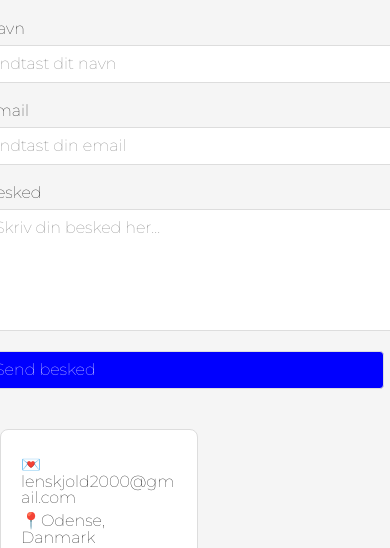
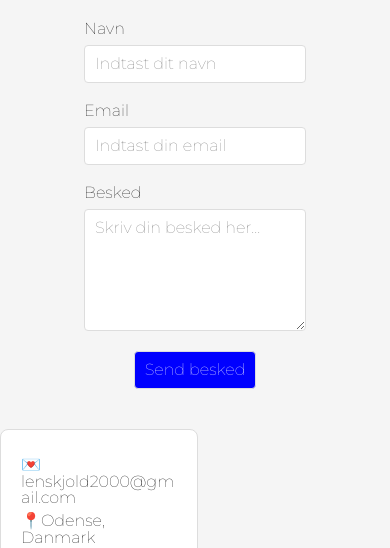
Before and after one commit to helenalenskjold/1semestereksamen, a plain HTML site: page kontaktmig.html in a window 390 px wide. Shown: the part 264-812 px from the top of the page. Drawn offline with Linux system fonts and the light colour scheme.

Commit message:
opdateret kontakt mig formularen

```diff
--- a/stylesheet.css
+++ b/stylesheet.css
@@ -459,6 +459,7 @@ textarea {
     flex-direction: column;
     justify-content: center;
     align-content: center;
+    width: auto;
     background-color: #0000ff;
     color: #fff;
     cursor: pointer;
@@ -480,13 +481,18 @@ textarea {
         flex-direction:column;
         justify-content: center;
         align-items: center;
-        padding: 20px;
-        box-sizing: border-box;
+        padding: auto;
+        margin: 0 auto;
     }
 
     input, textarea, button {
+        display: flex;
+        flex-direction:column;
+        justify-content: center;
+        align-items: center;
+        padding: auto;
+        margin: 0 auto;
         width: 200px;
-        padding: 10px;
         margin-bottom: 20px;
         border: 1px solid #ddd;
         border-radius: 4px;
@@ -501,13 +507,20 @@ textarea {
         flex-direction:column;
         justify-content: center;
         align-items: center;
-        padding: 20px;
+        width: 100px;
+        padding: auto;
+        margin: 0 auto;
         box-sizing: border-box;
     }
 
     input, textarea, button {
-        width: 400px;
-        padding: 10px;
+        display: flex;
+        flex-direction:column;
+        justify-content: center;
+        align-items: center;
+        width: 200px;
+        padding: auto;
+        margin: 0 auto;
         margin-bottom: 20px;
         border: 1px solid #ddd;
         border-radius: 4px;
```
